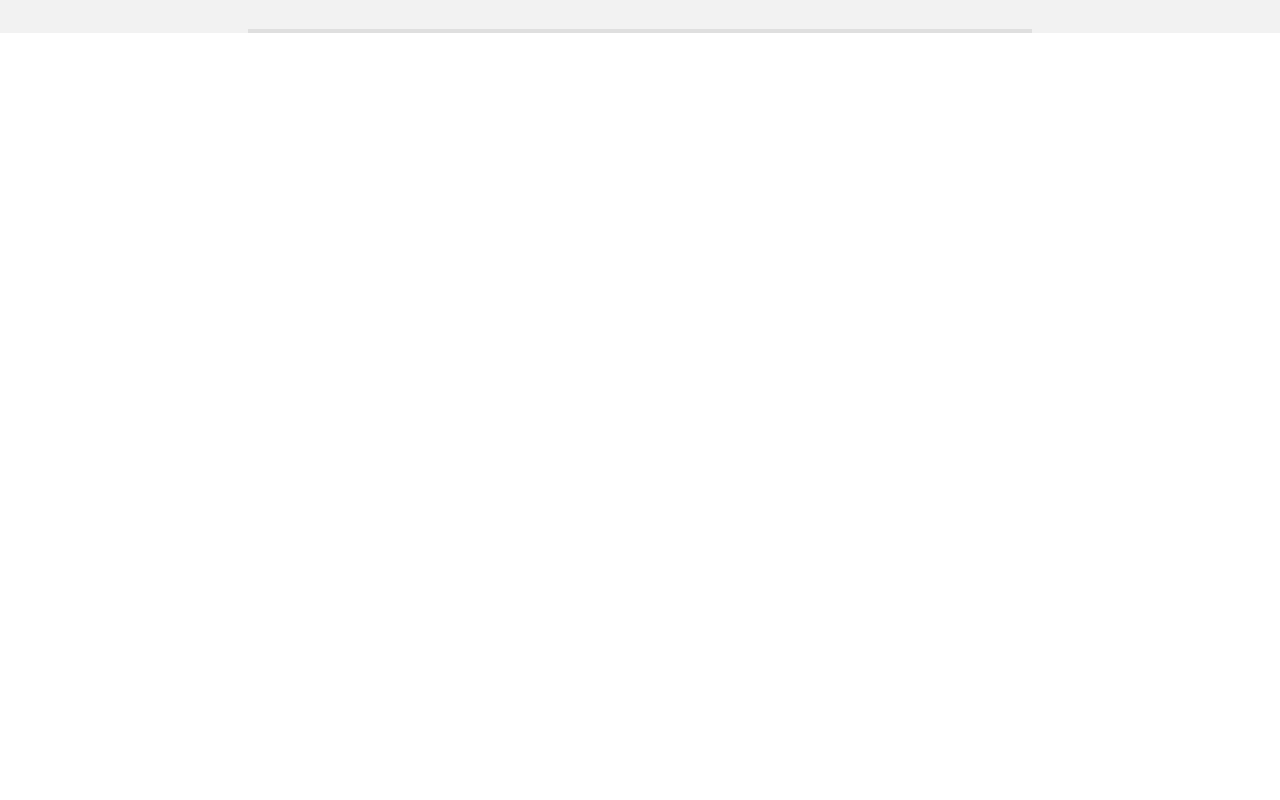
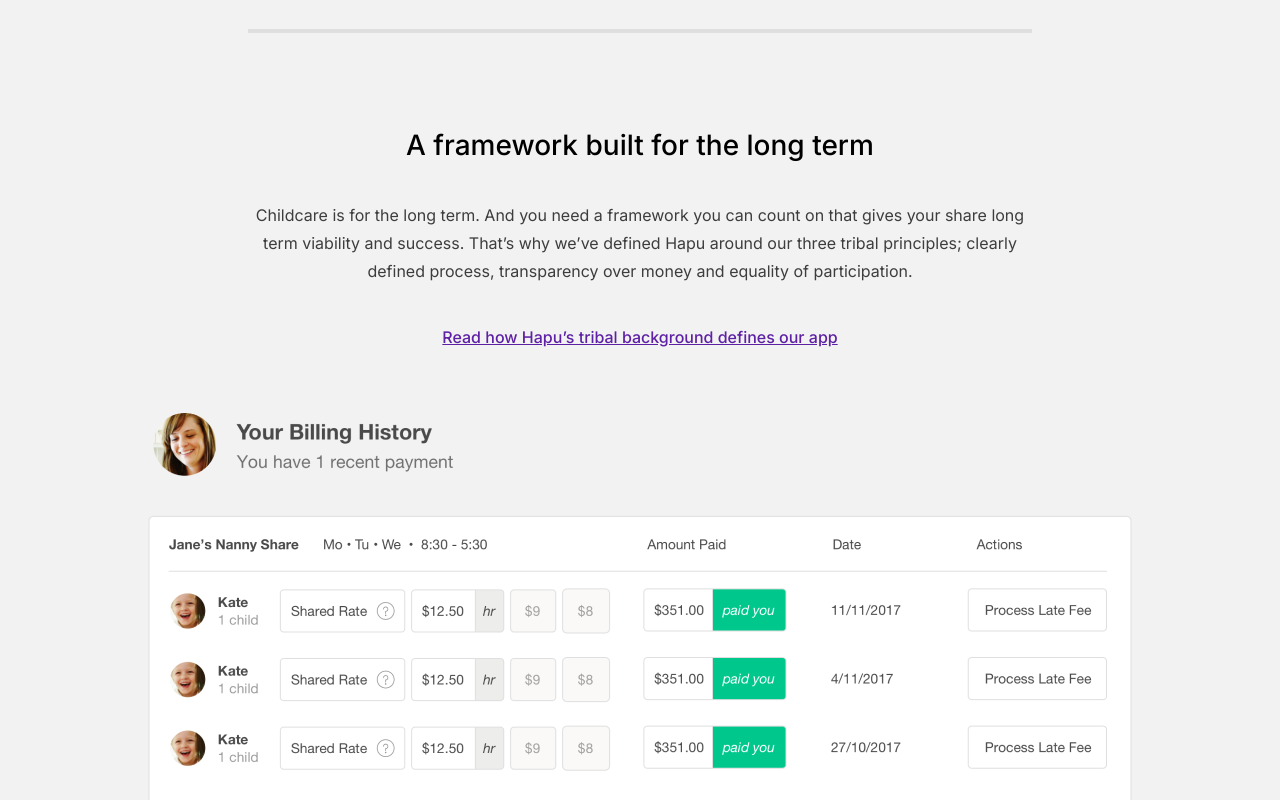
Before and after one commit to artur-coelho/jungledevs-challange, a React (Create React App) app: page / in a window 1280 px wide. Shown: the part 2180-2980 px from the top of the page. Before the commit the page ends 2213 px from the top, so only its background shows below. Built offline with nearby package versions, Linux system fonts and the light colour scheme.

Commit message:
Adicionada a seção do histórico de pagamentos

```diff
--- a/src/App.jsx
+++ b/src/App.jsx
@@ -7,6 +7,8 @@
 import PROFILEIMG from './assets/profile-image.png'
 import NOTEBOOKIMG from './assets/image-notebook.png'
 import SHAREDIMG from './assets/example-image-sec3.png'
+import BILLINGHISTORY from './assets/image-billing-hisotry.png'
+import NOTESTABLET from './assets/image-notes-and-tablet.png'
 import Form from './components/form';
 
 const App = () => {
@@ -94,6 +96,33 @@
         <hr className={styles.divider}></hr>
       </section>
 
+      <section className={styles.backgroundSection}>
+        <div className={styles.container}>
+          <section className={styles.longTerm}>
+            <h2 className={styles.longTermTitle}>
+              A framework built for the long term
+            </h2>
+            <p className={styles.longTermText}>
+              Childcare is for the long term. And you need a framework you can count on that gives your share long term viability and success. That’s why we’ve defined Hapu around our three tribal principles; clearly defined process, transparency over money and equality of participation.
+            </p>
+            <span className={styles.longTermLink}>
+            Read how Hapu’s tribal background defines our app
+            </span>
+            <img src={BILLINGHISTORY} alt="interface for billing history" className={styles.billingHisotyImg}/>
+          </section>
+        </div>
+        <hr className={styles.divider}></hr>
+      </section>
+
+      <section className={styles.backgroundSection}>
+        <div className={styles.container}>
+          <section className={styles.shareDiary}>
+            <img src={NOTESTABLET} alt="Tablets and notes with diary" />
+
+          </section>
+        </div>
+      </section>
+
     </div>
   );
 }
--- a/src/App.module.css
+++ b/src/App.module.css
@@ -205,3 +205,44 @@
   color: #5e20a4;
   cursor: pointer;
 }
+
+.longTerm {
+  padding: 96px 100px 104px 100px;
+  text-align: center;
+}
+
+.longTermTitle {
+  font-family: "Inter", sans-serif;
+  font-weight: 500;
+  font-size: 28px;
+  line-height: 32px;
+}
+
+.longTermText {
+  font-family: "Inter", sans-serif;
+  font-size: 16px;
+  line-height: 28px;
+  text-align: center;
+  color: #3d3d3d;
+  margin: 40px 100px;
+}
+
+.longTermLink {
+  font-family: "Inter", sans-serif;
+  font-weight: 500;
+  font-size: 16px;
+  line-height: 24px;
+  text-decoration-line: underline;
+  color: #5e20a4;
+  cursor: pointer;
+}
+
+.billingHisotyImg {
+  margin-top: 64px;
+}
+
+.shareDiary {
+  padding: 96px 200px 120px 200px;
+  display: flex;
+  justify-content: center;
+}
```
Also changed, not shown: src/assets/image-billing-hisotry.png (added), src/assets/image-notes-and-tablet.png (added).
